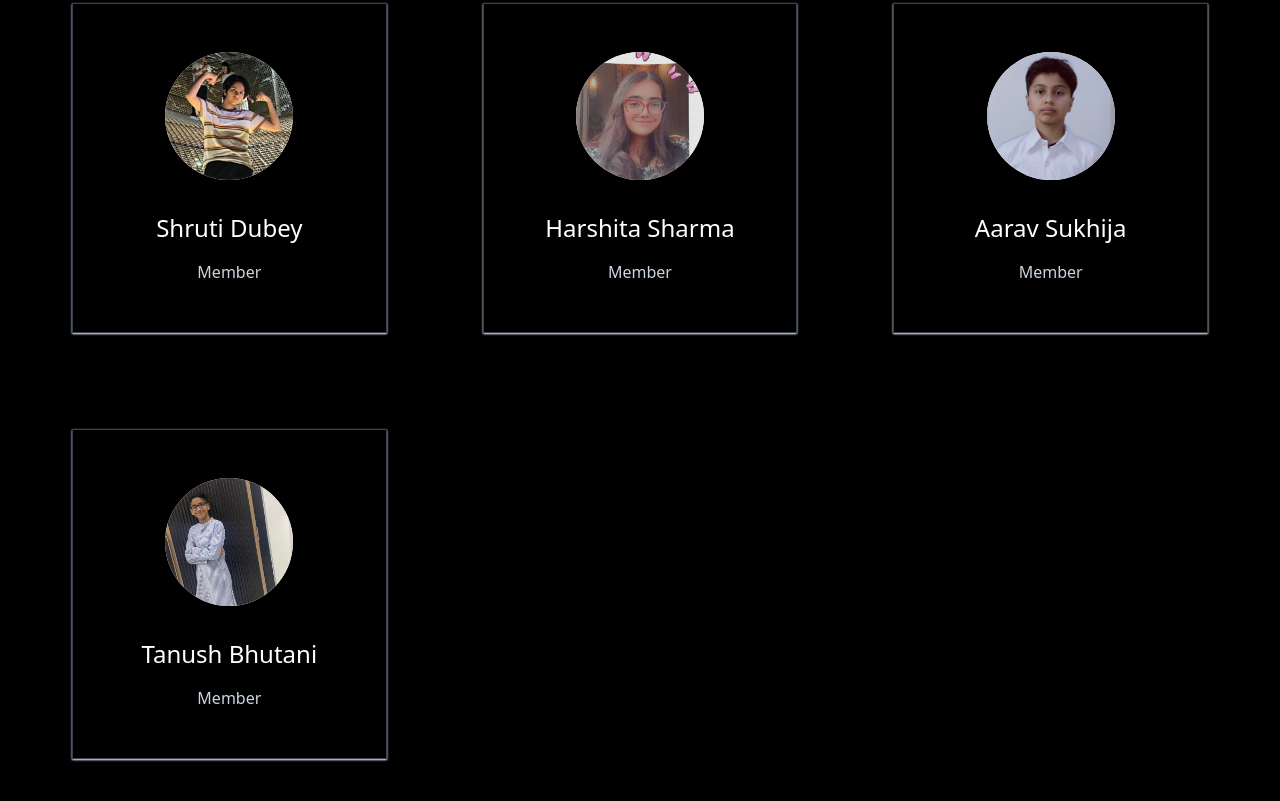
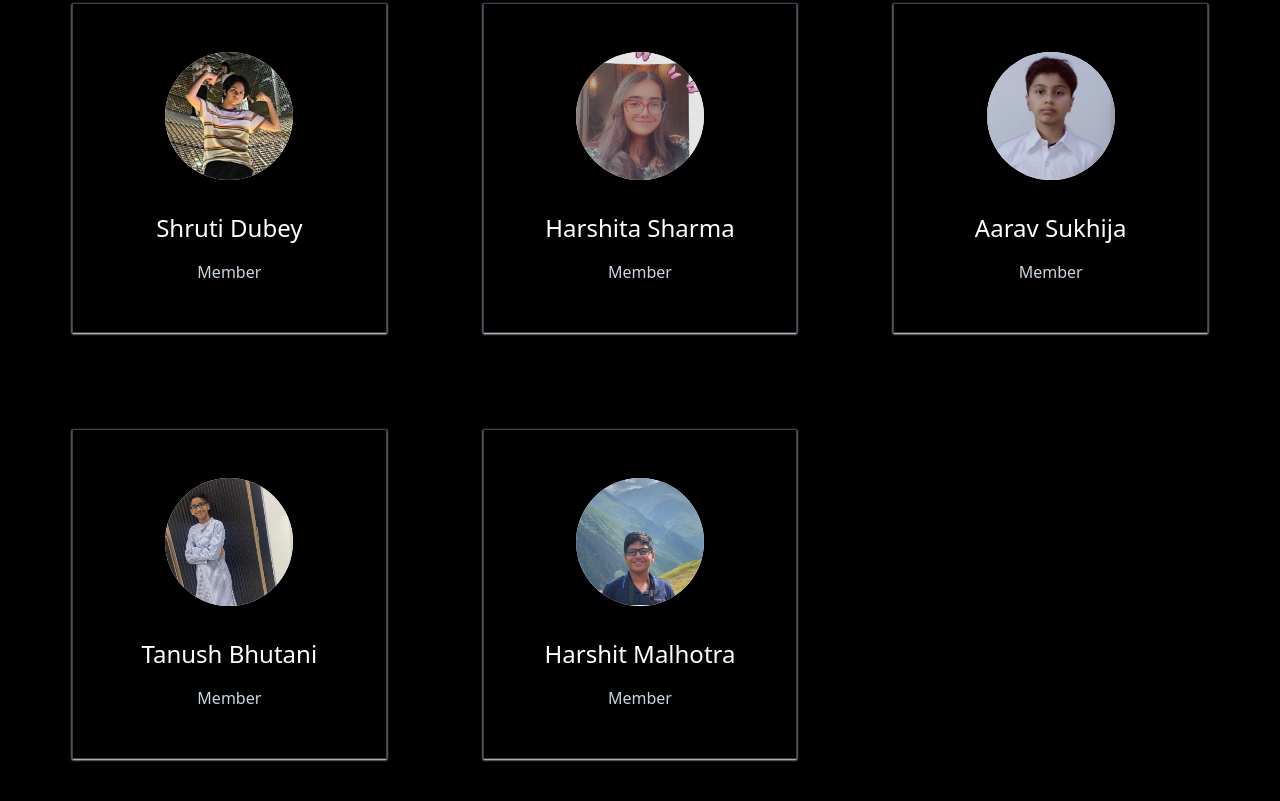
Before and after one commit to Ray1457/junoon, a plain HTML site: page members.html in a window 1280 px wide. Shown: the part 1956-2757 px from the top of the page. Drawn offline with nearby package versions, Linux system fonts and the light colour scheme.

Commit message:
Add files via upload

```diff
--- a/members.html
+++ b/members.html
@@ -226,6 +226,17 @@
                         Member
                     </p>
                 </div>
+                <div class="flex flex-col items-center justify-around py-12 shadow-sm border-[1px] border-gray-700 shadow-white">
+                    <div class="rounded-full h-24 w-24 bg-white overflow-hidden md:w-32 md:h-32">
+                        <img src="imgs/harshit.jpeg" alt="">
+                    </div>
+                    <p class="mt-8 mb-4 text-l md:text-2xl">
+                        Harshit Malhotra
+                    </p>
+                    <p class="md:text-l text-slate-300">
+                        Member
+                    </p>
+                </div>
             </div>
         </section>
     </main>
```
